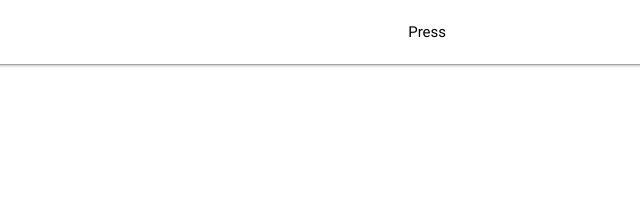
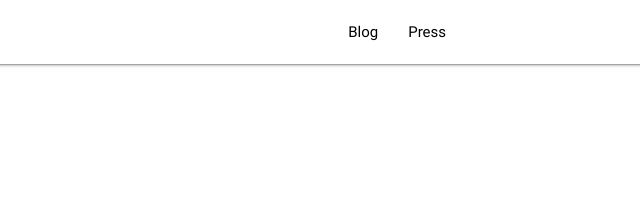
Before and after one commit to TrollPursePublishing/trollpurse-website, a website: page html/eighthours.html in a window 1280 px wide. Shown: the top 202 px of the page, 627-1267 px from the left. Drawn offline with nearby package versions, Linux system fonts and the light colour scheme; files that its build step writes are made by us from their sources; files whose address does not match are found by name.

Commit message:
use black text

```diff
--- a/html/eighthours.html
+++ b/html/eighthours.html
@@ -24,7 +24,7 @@
 					<img class="responsive-img hide-on-med-and-down" src="images/logos/logo_small.png"/>
 					<a href="/" class="brand-logo black-text">Troll Purse</a>
 					<ul id="nav-mobile" class="right hide-on-med-and-down">
-						<li><a href="http://blog.trollpurse.com">Blog</a></li>
+						<li><a href="http://blog.trollpurse.com" class="black-text">Blog</a></li>
 						<li><a href="/press.html" class="black-text">Press</a></li>
 					</ul>
 					<a href="#" data-activates="nav-mobile-side" class="button-collapse black-text"><i class="material-icons">menu</i></a>
```
Also changed, not shown: html/index.html (+1 -1 lines).
